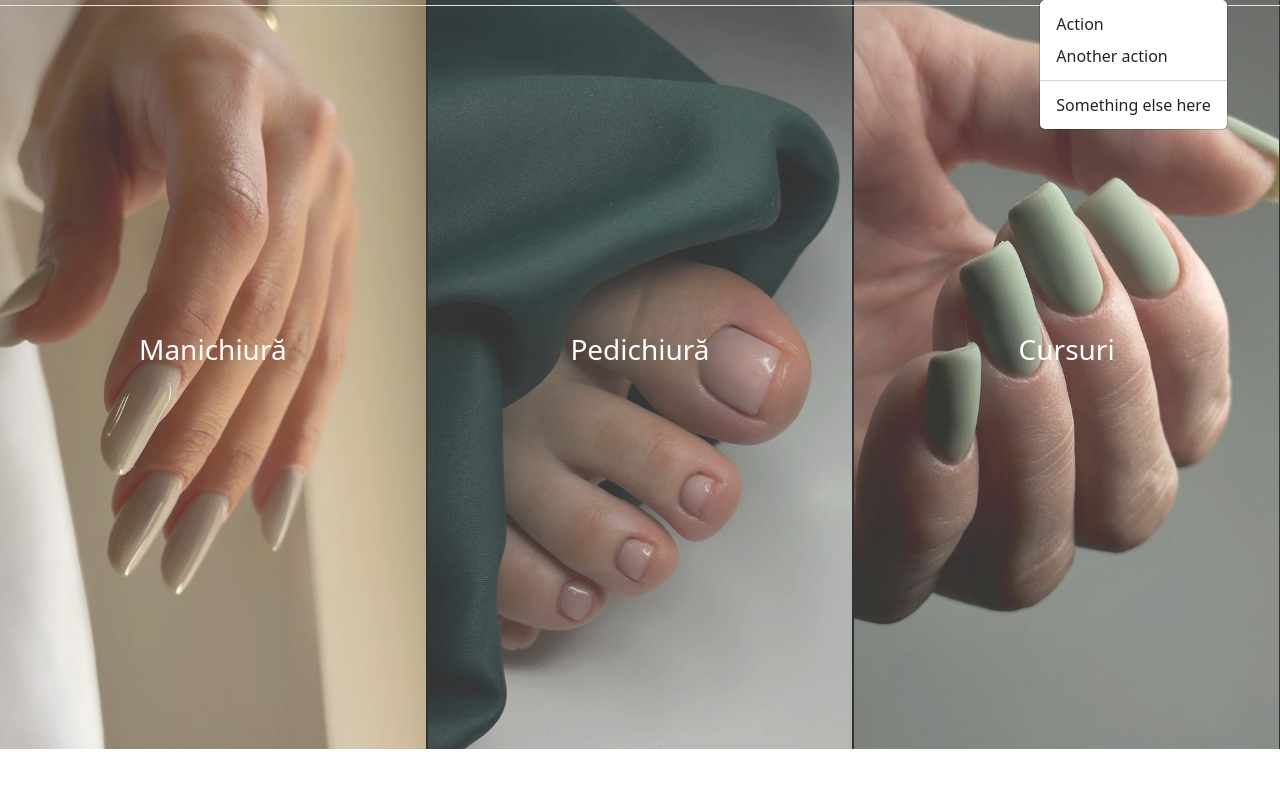
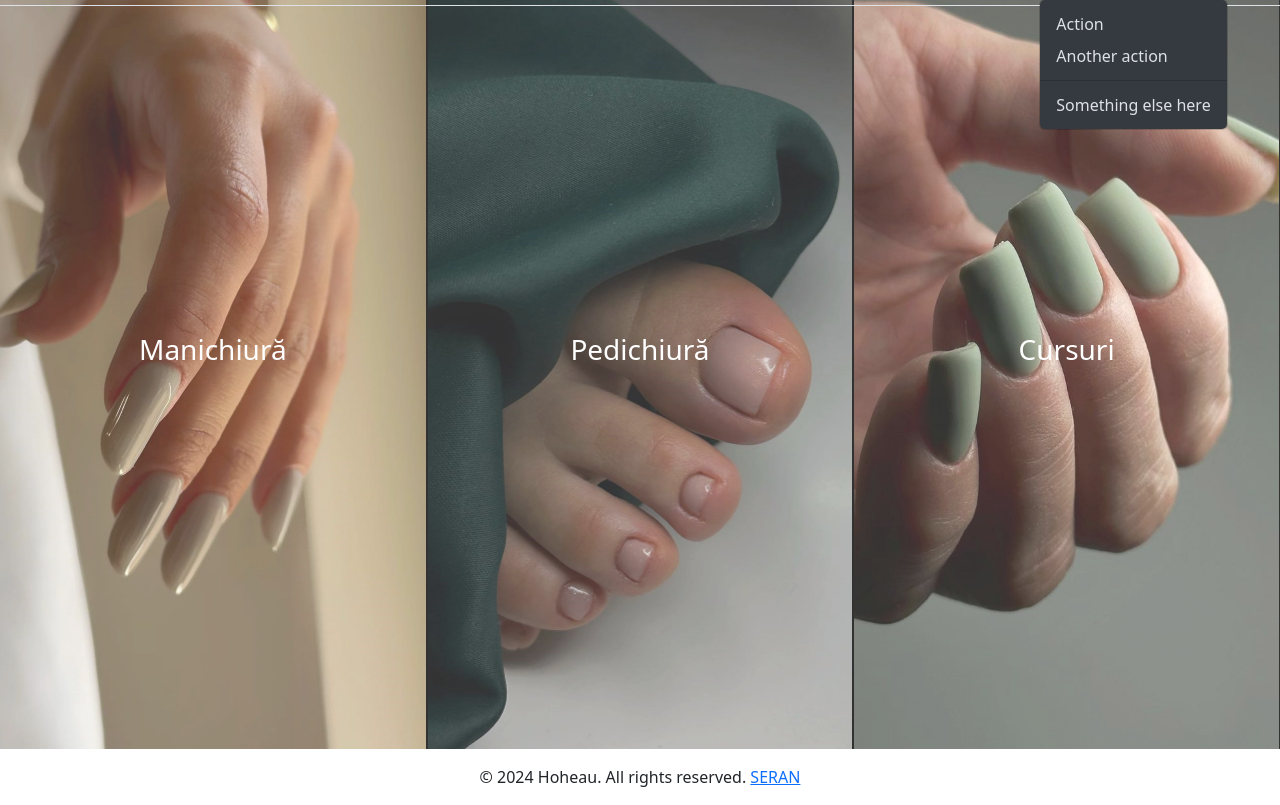
Before and after one commit to liviuagache/AS-nails, a plain HTML site: page index.html in a window 1280 px wide. Both pictures are taken after a click on the button "Dropdown". Shown: the part 51-856 px from the top of the page. Before the commit the page ends 800 px from the top, so only its background shows below. Drawn offline with nearby package versions, Linux system fonts and the light colour scheme.

Commit message:
footer and stuff

```diff
--- a/index.html
+++ b/index.html
@@ -20,7 +20,7 @@
         <button class="navbar-toggler border-0" type="button" data-bs-toggle="collapse" data-bs-target="#navbarSupportedContent" aria-controls="navbarSupportedContent" aria-expanded="false" aria-label="Toggle navigation">
           <span class="navbar-toggler-icon"></span>
         </button>
-        <div class="collapse navbar-collapse" id="navbarSupportedContent">
+        <div class="collapse navbar-collapse text-end" id="navbarSupportedContent">
           <ul class="navbar-nav ms-auto mb-2 mb-lg-0">
             <li class="nav-item">
               <a class="nav-link active" aria-current="page" href="#">Home</a>
@@ -32,7 +32,7 @@
               <a class="nav-link dropdown-toggle" href="#" id="navbarDropdown" role="button" data-bs-toggle="dropdown" aria-expanded="false">
                 Dropdown
               </a>
-              <ul class="dropdown-menu" aria-labelledby="navbarDropdown">
+              <ul class="dropdown-menu  dropdown-menu-dark" aria-labelledby="navbarDropdown">
                 <li><a class="dropdown-item" href="#">Action</a></li>
                 <li><a class="dropdown-item" href="#">Another action</a></li>
                 <li><hr class="dropdown-divider"></li>
@@ -68,10 +68,13 @@
 
 
   </main>
-  <footer>
-
-
-
+  <footer class="card-footer">
+    <div class="container text-center pt-3 ">
+      <div class="row">
+        <p>© 2024 Hoheau. All rights reserved.
+        <a href="http://www.seranstudio.ro" target="_blank">SERAN</a></p>
+      </div>
+    </div>
   </footer>
   <script src="https://cdn.jsdelivr.net/npm/@popperjs/core@2.11.8/dist/umd/popper.min.js"
     integrity="sha384-I7E8VVD/ismYTF4hNIPjVp/Zjvgyol6VFvRkX/vR+Vc4jQkC+hVqc2pM8ODewa9r"
```
